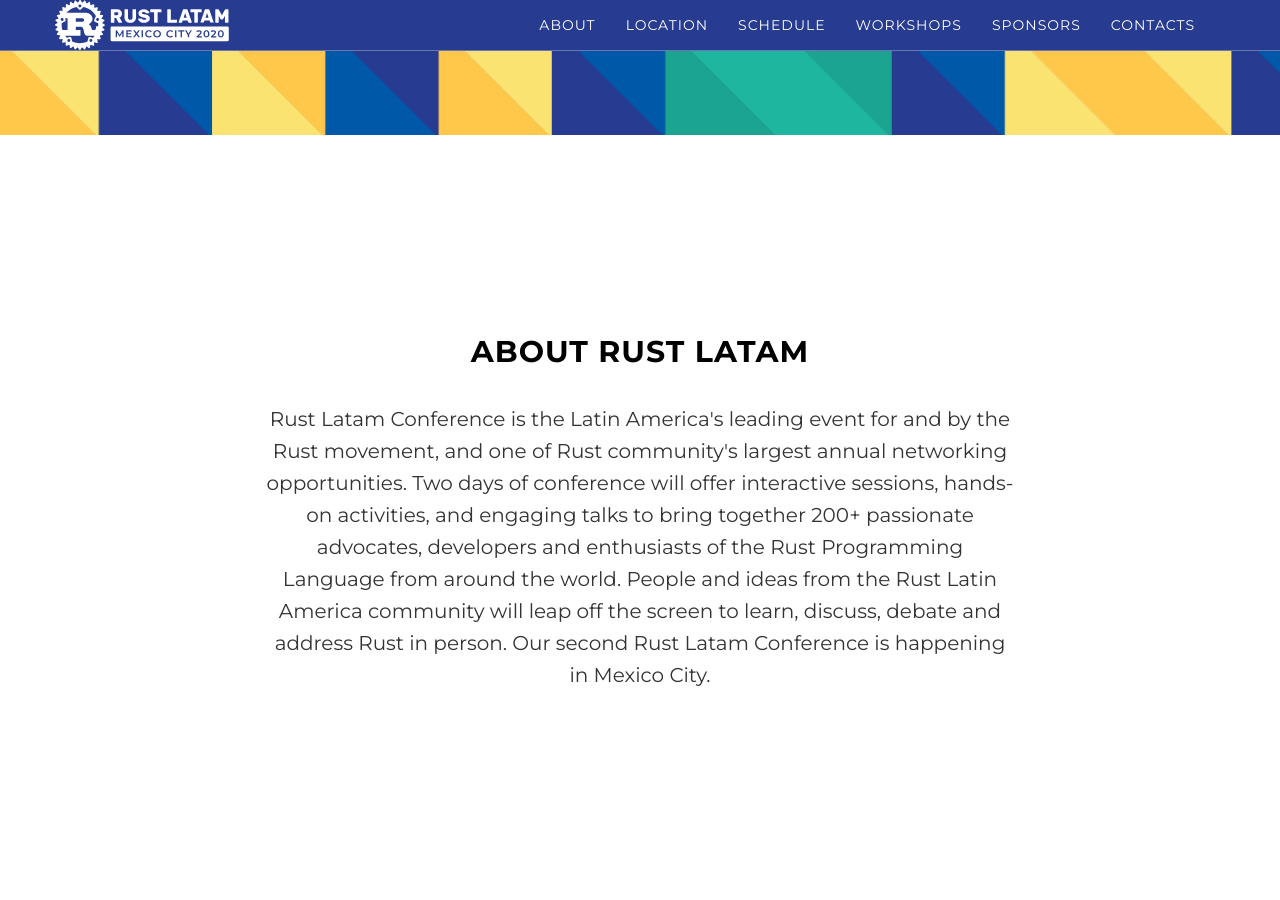
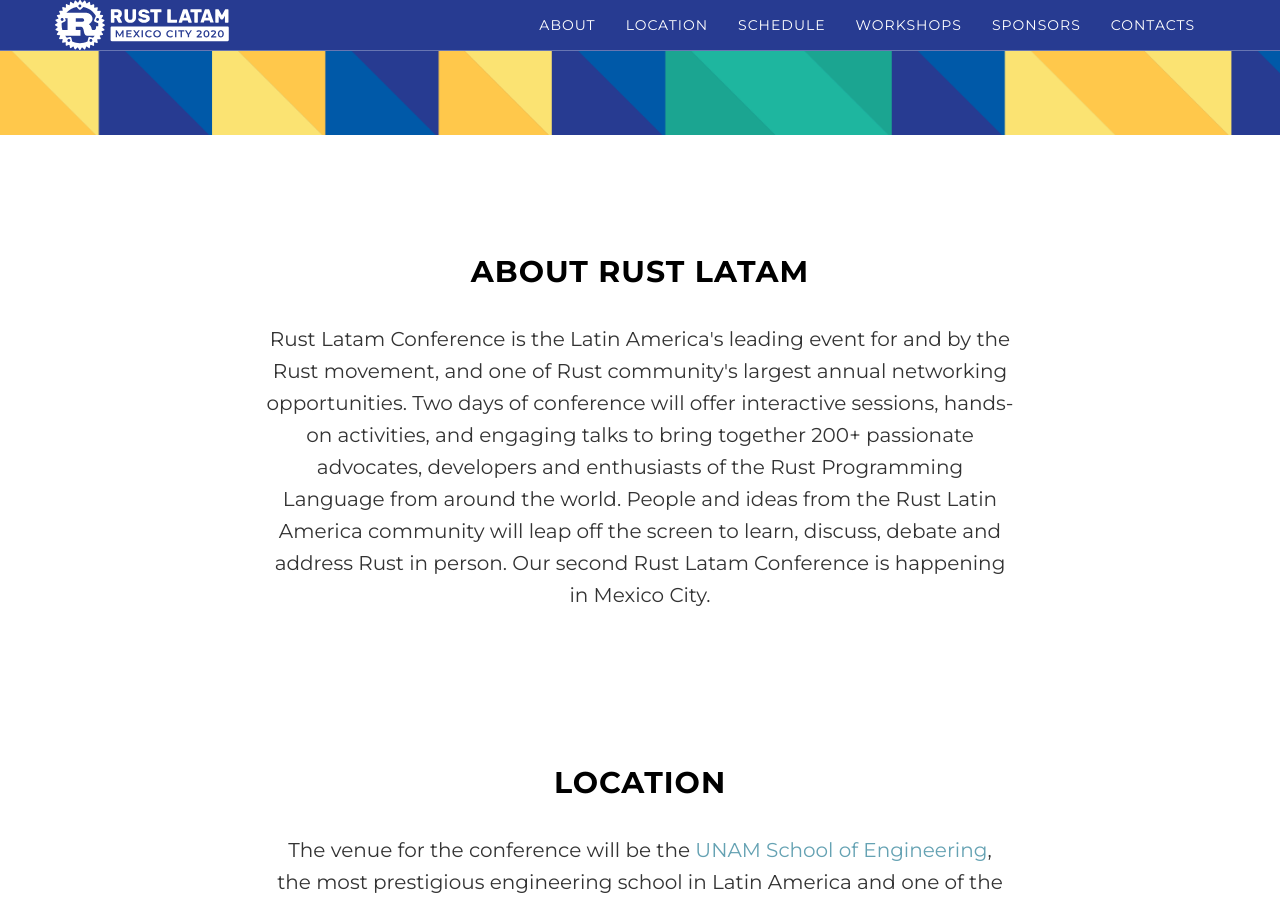
Before and after one commit to rustlatam/website-2020, a Jekyll site: the page built from index.html, in a window 1280 px wide and 900 px high, scrolled down 765 px. Built offline with Jekyll 4.4.1, drawn with Linux system fonts in a browser that asks for light colours; some of the changed text lies outside the part shown.

Commit message:
restyle attempt

```diff
--- /dev/null
+++ b/_includes/coc.html
@@ -0,0 +1,9 @@
+<!-- Code of conduct Section -->
+<section id="coc" class="container content-section text-center">
+  <div class="row">
+    <div class="col-lg-8 col-lg-offset-2">
+      <h2>Code of Conduct</h2>
+      <p>Please read our <a href="/coc">code of conduct</a> for info on how Rust LATAM ensures the best possible experience for everyone.</p>
+    </div>
+  </div>
+</section>
--- a/_includes/css/grayscale.css
+++ b/_includes/css/grayscale.css
@@ -268,10 +268,6 @@ a:focus {
     }
 }
 
-.content-section {
-    padding-top: 100px;
-}
-
 .sub-content-section {
     margin-top: 40px;
     padding: 15px;
@@ -326,7 +322,7 @@ a:focus {
 
 @media(min-width:767px) {
     .content-section {
-        padding-top: 200px;
+        padding-top: 120px;
     }
 
     .download-section {
--- a/_includes/footer.html
+++ b/_includes/footer.html
@@ -1,16 +1,10 @@
 <!-- Footer -->
 <section id="footer" class="content-section text-center">
-    <div class="container">
-        <ul class="nav navbar-nav">
-            <li>
-                <a href="/coc">Code of Conduct</a>
-            </li>
-            <li>
-                <a href="/credits">Credits</a>
-            </li>
-            <li>
-                <a class="page-scroll" href="/#contact">Contacts</a>
-            </li>
-        </ul>
-    </div>
+    <!-- <div class="container"> -->
+    <!--     <ul class="nav navbar-nav"> -->
+    <!--         <li><a href="/coc">Code of Conduct</a></li> -->
+    <!--         <li><a href="/credits">Credits</a></li> -->
+    <!--         <li><a class="page-scroll" href="/#contact">Contacts</a></li> -->
+    <!--     </ul> -->
+    <!-- </div> -->
 </section>
--- a/_includes/nav.html
+++ b/_includes/nav.html
@@ -5,7 +5,7 @@
       <button type="button" class="navbar-toggle" data-toggle="collapse" data-target=".navbar-main-collapse">
         <i class="fa fa-bars"></i>
       </button>
-      <a class="navbar-brand page-scroll" href="#page-top">
+      <a class="navbar-brand page-scroll" href="/#page-top">
         <img class="logo" src="/img/logo-horizontal-white.svg" alt="Rust Latam 2020 Event Logo" />
       </a>
     </div>
@@ -15,7 +15,7 @@
       <ul class="nav navbar-nav">
         <!-- Hidden li included to remove active class from about link when scrolled up past about section -->
         <li class="hidden">
-          <a href="#page-top"></a>
+          <a href="/#page-top"></a>
         </li>
         <li>
           <a class="page-scroll" href="/#about">About</a>
--- a/_layouts/default.html
+++ b/_layouts/default.html
@@ -10,6 +10,7 @@
       {% include workshops.html %}
       {% include sponsors.html %}
       {% include contact.html %}
+      {% include coc.html %}
       {% include footer.html %}
       {% include js.html %}
     </body>
```
